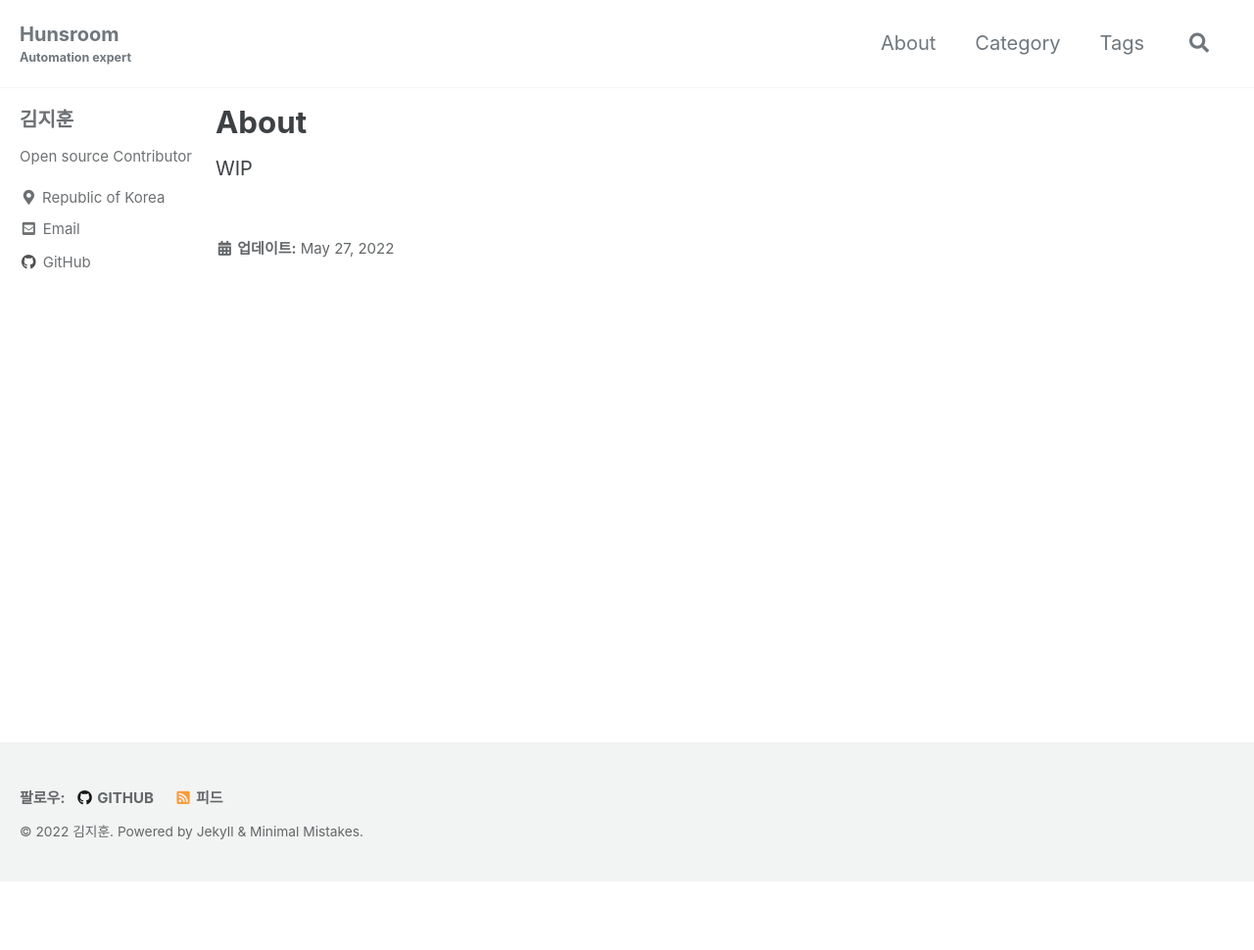
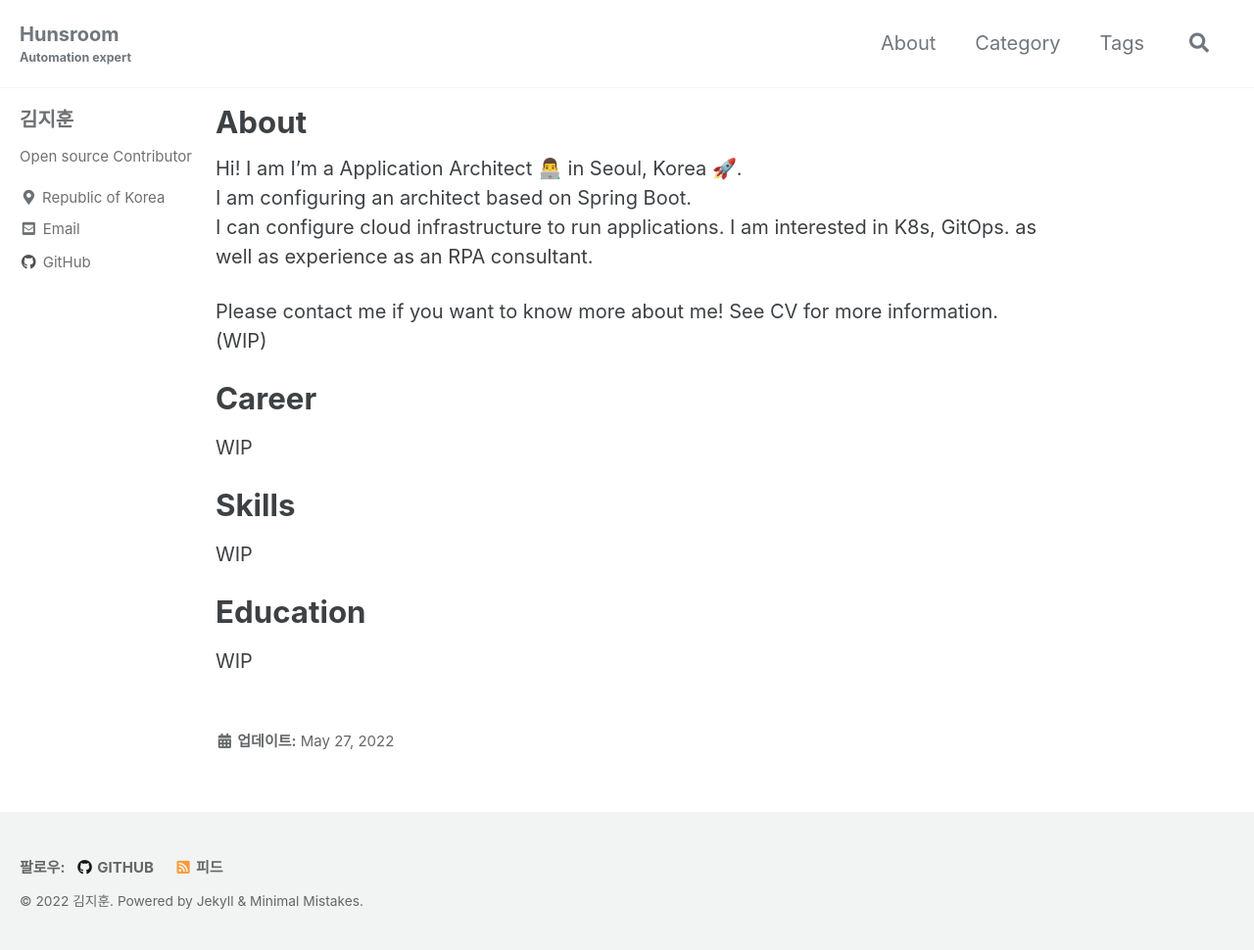
Before and after one commit to shblue21/shblue21.github.io, a Jekyll site: the page built from _pages/about.md, in a window 1280 px wide. Shown: the whole page at 98% size. Built offline with Jekyll 4.4.1, drawn with Linux system fonts in a browser that asks for light colours; cached includes are drawn as plain includes; before the commit the page ends 900 px from its top, so only the background shows below that.

Commit message:
about 페이지 작업중 및 aws 카테고리로 변경

```diff
--- a/_pages/about.md
+++ b/_pages/about.md
@@ -6,4 +6,19 @@ author_profile: true
 last_modified_at: 2022-05-27T11:59:26-04:00
 ---
 
+Hi! I am I'm a Application Architect 👨‍💻 in Seoul, Korea 🚀.
+I am configuring an architect based on Spring Boot.
+I can configure cloud infrastructure to run applications.
+I am interested in K8s, GitOps. as well as experience as an RPA consultant.
+
+Please contact me if you want to know more about me! See CV for more information.(WIP)
+
+
+# Career
 WIP
+
+# Skills
+WIP
+
+# Education
+WIP
```
Also changed, not shown: _posts/aws/2022-07-19-AWS-EKS에-Confleunt(Kafka)-배포.md (renamed from _posts/2022-07-19-AWS-EKS에-Confleunt(Kafka)-배포.md, +3 -1 lines).
